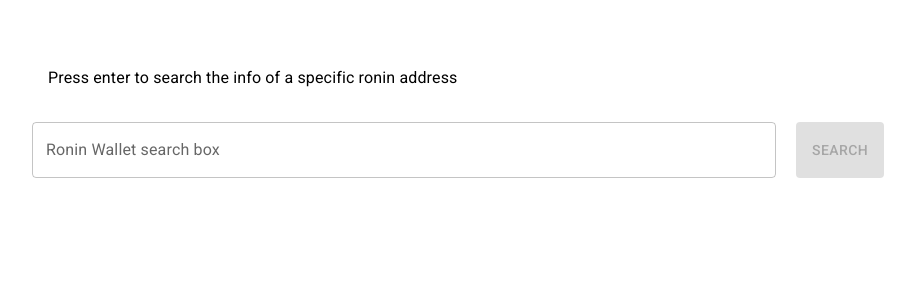
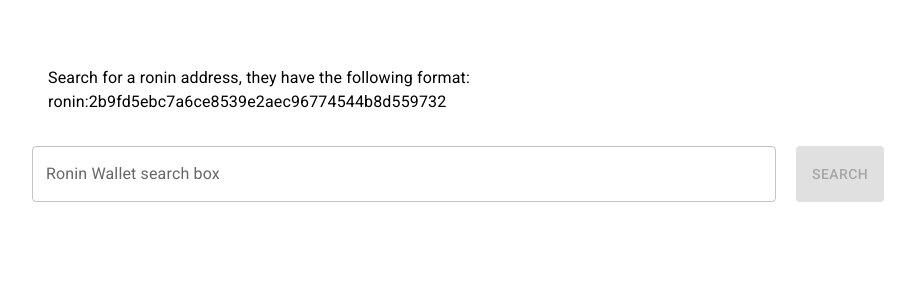
Before and after one commit to sebiglesias/takehome-front, a React (Create React App) app: page / in a window 1280 px wide. Shown: the top 300 px of the page, without its empty margins (182-1097 px from the left). Built offline with nearby package versions, Linux system fonts and the light colour scheme.

Commit message:
adding example address

```diff
--- a/src/App.tsx
+++ b/src/App.tsx
@@ -65,7 +65,7 @@
         <Container maxWidth={'md'} className={classes.container}>
             <Grid container spacing={2}>
                 {!showInfo && <Grid item xs={12} md={12}>
-                    <Typography sx={{p: 2}}>Press enter to search the info of a specific ronin address</Typography>
+                    <Typography sx={{p: 2}}>Search for a ronin address, they have the following format: ronin:2b9fd5ebc7a6ce8539e2aec96774544b8d559732</Typography>
                 </Grid>
                 }
                 <Grid item xs={12} md={12} className={classes.box}>
```
